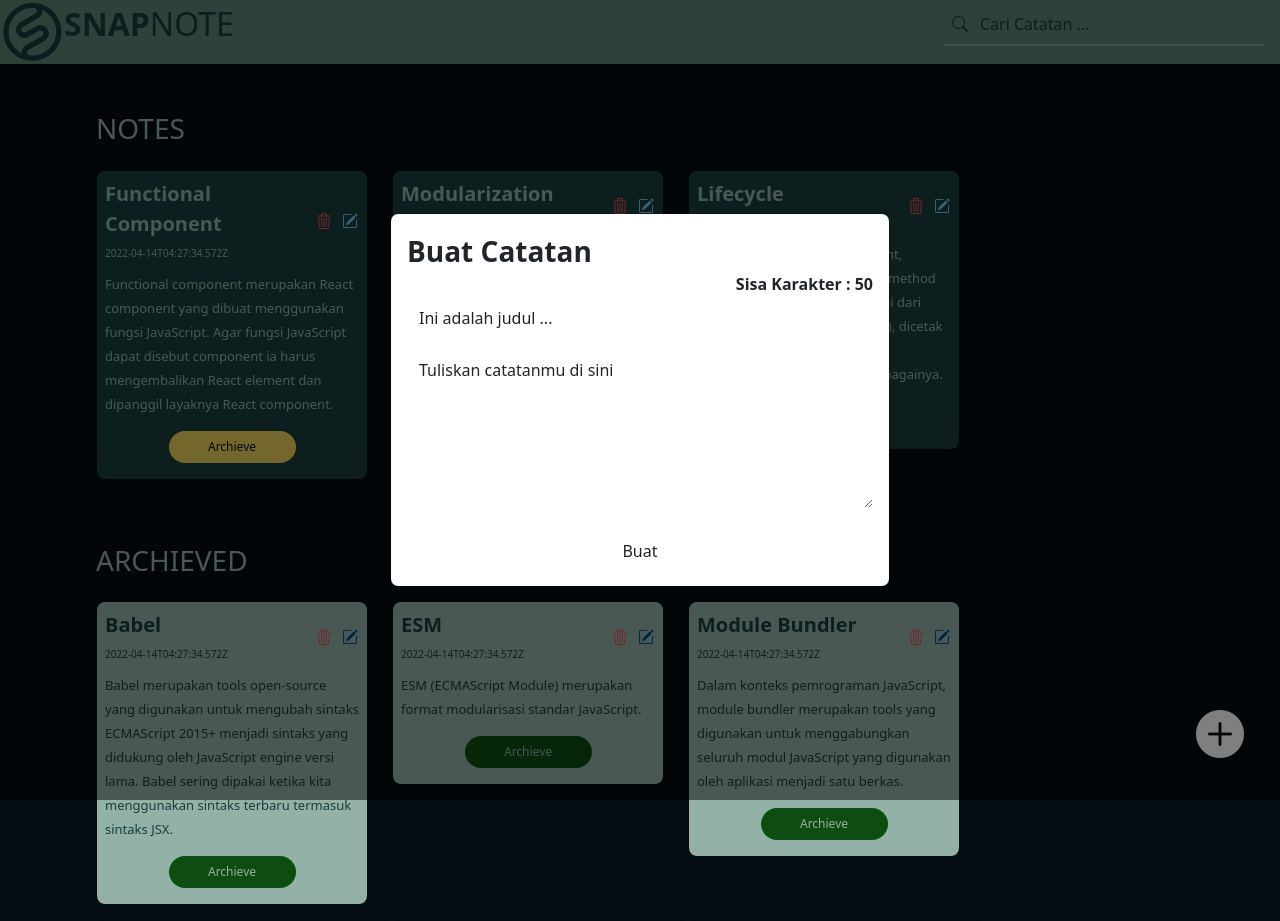
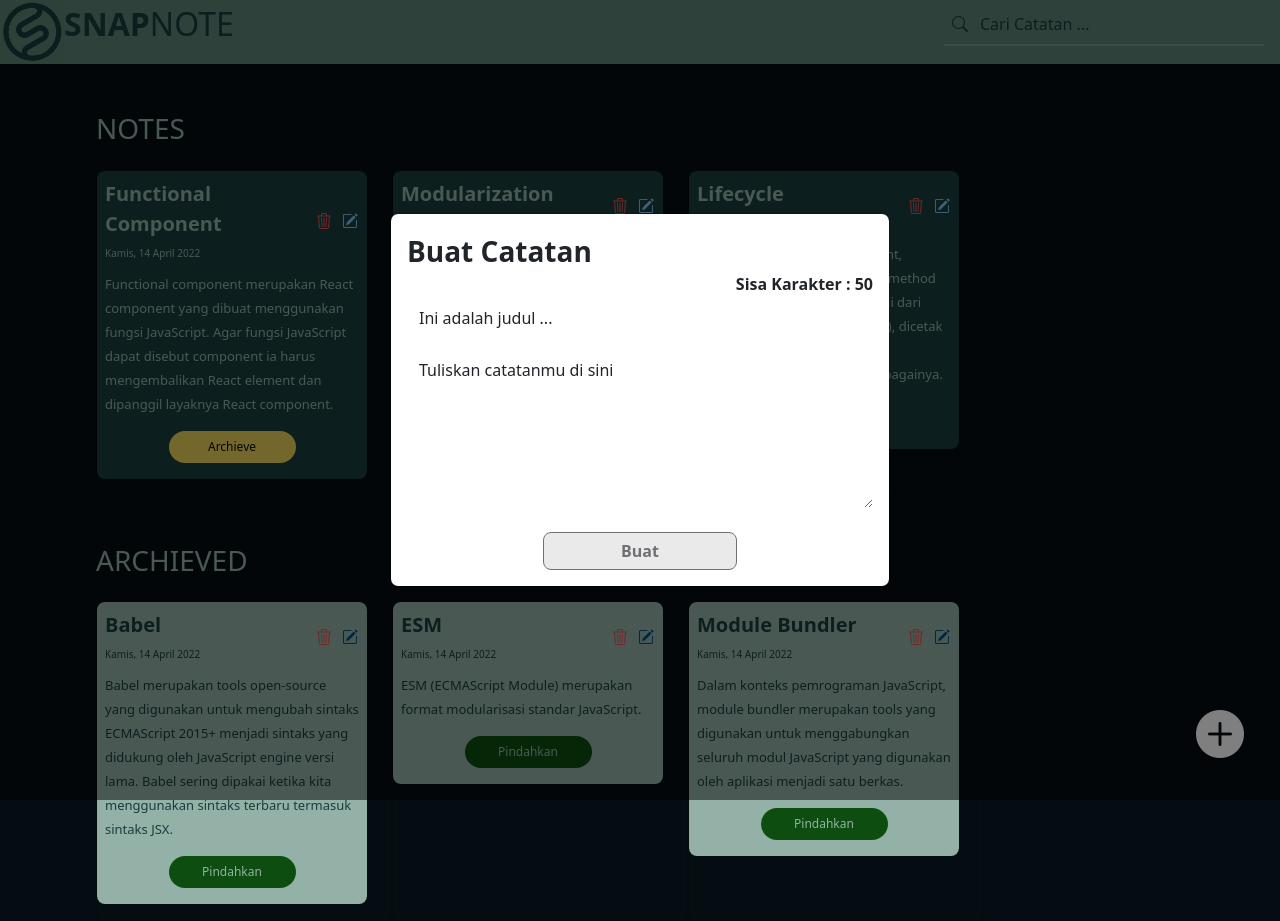
Before and after one commit to riskaamelia-wd/NotesApp, a React (Vite) app: page / in a window 1280 px wide. Both pictures are taken after a click on the button 1219 px from the left and 734 px from the top of the page. Built offline with nearby package versions, Linux system fonts and the light colour scheme.

Commit message:
update : format date

```diff
--- a/package.json
+++ b/package.json
@@ -13,6 +13,7 @@
     "@reduxjs/toolkit": "^1.9.7",
     "bootstrap": "^5.3.2",
     "bootstrap-icons": "^1.11.1",
+    "moment": "^2.29.4",
     "react": "^18.2.0",
     "react-bootstrap": "^2.9.1",
     "react-dom": "^18.2.0",
--- a/src/component/Form.jsx
+++ b/src/component/Form.jsx
@@ -42,15 +42,30 @@ const Form = ({number, show, handleClose, onSubmit, onChangeInput, onChangeTexta
                             onChange={onChangeTextarea}
                             ></textarea>
                         <div
-                            className={'col-5 m-auto'}
+                            className={'col-5 m-auto '}
                         >
+                            {
+                                valueInput !== '' && valueTextarea !== ''?(
                                     <Button
-                                className={'col-12 rounded-3 btnBuat'}
+                                    className={'col-12 modal-bg rounded-3 bg-success text-white'}
                                     text={'Buat'}
                                     type={'submit'}
                                     // onClick={onClickBtn}
                                     style={{color:'var(--light)', backgroundColor:'var(--primary)'}}
                                 />
+                                )
+                                :
+                                (
+                                    <button
+                                      id="disabledbutton"
+                                      className="btn rounded-3 col-12 fw-semibold"
+                                      style={{ backgroundColor: "#DFDFDF" }}
+                                      disabled
+                                          >
+                                      Buat
+                                    </button>
+                                  )
+                            }
                         </div>
                     </form>
                 </Modal.Body>
--- a/src/component/style.css
+++ b/src/component/style.css
@@ -1,3 +1,3 @@
 .modal-bg{
-    background-color: var(--light) !important;
+    background-color: var(--dark) !important;
   }
--- a/src/pages/index.jsx
+++ b/src/pages/index.jsx
@@ -19,36 +19,53 @@ const index = () => {
         id:uuid()
     })
     const [show, setShow] = useState(false)
+    const [showEdit, setShowEdit] = useState(false)
+    const [archivedData, setArchivedData] = useState([]);
+    const [activeData, setActiveData] = useState([]);
+    const [searchTerm, setSearchTerm] = useState('');
+    const [number, setNumber] = useState(50)
+    const notes = useSelector(state=>state.note.notes)
+    const dispatch = useDispatch()
     const handleSubmit = (e) => {
         e.preventDefault()
-    console.log(data);
-    if (data?.title !== '' && data?.body !== ''){
+        const dataIndex = notes.findIndex(item => item.id === data.id)
+        console.log(dataIndex, 'idn');
+        if(dataIndex === -1){
             const newNote = {
                 ...data,
                 createdAt: new Date().toLocaleDateString()
             };
             dispatch(addNotes(newNote))
+        } else{
+            const editData = [...notes]
+            editData.splice(dataIndex,1,data)
+            dispatch(updateNotes(editData))
         }
-    // setShow(false)
         handleClose()
     }
 
     const handleClose=()=>{
         setShow(false)
+        setShowEdit(false)
+        setNumber(50)
         setData({
-        id:'',
+            id:uuid(),
             title:'',
             body:'',
-        archived:'',
-        date:''
-    })
+            archived:false,
+            date:new Date().toLocaleDateString()
+    })}
+
+    const showFormattedDate = (date) => {
+        const options = {
+        weekday: "long",
+        year: "numeric",
+        month: "long",
+        day: "numeric"
         }
-    const [archivedData, setArchivedData] = useState([]);
-    const [activeData, setActiveData] = useState([]);
-    const [searchTerm, setSearchTerm] = useState('');
-    const notes = useSelector(state=>state.note.notes)
-    const dispatch = useDispatch()
-    console.log(notes);
+        return new Date(date).toLocaleDateString("id-ID", options)
+    }
+
     const processData = (data) => {
         const archived = data.filter((item) =>
             item.title.toLowerCase().includes(searchTerm.toLowerCase())
@@ -71,7 +88,6 @@ const index = () => {
     const handleArchived = (id, shouldArchive) => {
         const dataIndex = notes.findIndex(item => item.id === id);
         if (dataIndex !== -1) {
-            // const updatedNotes = [...notes];
             const updatedNotes = JSON.parse(JSON.stringify(notes));
 
             updatedNotes[dataIndex].archived = shouldArchive;
@@ -89,6 +105,20 @@ const index = () => {
     const handleSearch = (e) => {
         setSearchTerm(e.target.value);
     };
+    // const maxLength = 50;
+
+    // const handleChangeInput = (e) => {
+    //     const inputText = e.target.value;
+    //     const remainingChars = maxLength - inputText.length;
+
+    //     if (remainingChars >= 0) {
+    //         setData((prevState) => ({
+    //             ...prevState,
+    //             title: inputText,
+    //         }));
+    //         setNumber(remainingChars);
+    //     }
+    // };
 
     return(
         <>
@@ -97,17 +127,21 @@ const index = () => {
                 onChange={handleSearch}
             />
                 <Form
-                    number={50}
-                    show={show}
+                    number={number}
+                    show={show || showEdit}
                     modalTitle={'Buat Catatan'}
                     handleClose={handleClose}
                     onSubmit={handleSubmit}
-                    // onClick
-                    onChangeInput= {(e) => {
-                    setData((filledState) => ({
-                    ...filledState,
+                    onChangeInput={(e)=>{
+                        const remainingChars = 50 - e.target.value.length;
+
+                        if (remainingChars >= 0) {
+                            setData((prevState) => ({
+                                ...prevState,
                                 title: e.target.value,
                             }));
+                            setNumber(remainingChars);
+                        }
                     }}
                     onChangeTextarea={(e)=>{
                     setData((filledState)=>({
@@ -150,14 +184,14 @@ const index = () => {
                 <h3 style={{color:'var(--light)'}}>NOTES</h3>
                 <div className="scrolling-wrapper">
                     {
-                        activeData ?
+                        activeData && activeData.length > 0 ?
                         activeData?.map((item)=>(
                         <div className="card col-lg-3 col-md-4 col-6">
                             <Card
                                 key={item.id}
                                 note={item.body}
                                 title={item.title}
-                                    createdAt={item.createdAt}
+                                createdAt={showFormattedDate(item.createdAt)}
                                 textBtn={'Archieve'}
                                 classNameBtn={'btnNote col-12 rounded-4'}
                                 styleEdit={{color:'var(--info-light)'}}
@@ -165,16 +199,25 @@ const index = () => {
                                     color:'var(--light)',
                                     backgroundColor:'var(--primary)'
                                 }}
-                                    // onClickBtn={()=>handleBtnNote(item.id)}
                                 onClickBtn={()=>
                                     handleArchived(item.id, true)
                                 }
                                 onClickDelete={()=>handleDelete(item.id)}
+                                onClickEdit={() => {
+                                    setShowEdit(true);
+                                    setData({
+                                        id:item.id,
+                                        title:item.title,
+                                        body:item.body,
+                                        createdAt:item.createdAt,
+                                        archived:item.archived
+                                    })
+                                }}
                                 />
                             </div>
                         ))
                         :
-                                <p>no data</p>
+                            <p style={{color:'var(--light)'}}>Tidak ada catatan</p>
                         }
                 </div>
             </div>
@@ -185,30 +228,39 @@ const index = () => {
                 <h3 style={{color:'var(--light)'}}>ARCHIEVED</h3>
                 <div className="scrolling-wrapper">
                     {
-                        archivedData ?
+                        archivedData && archivedData.length > 0?
                         archivedData?.map((item)=>(
                             <div className="card col-lg-3 col-md-4 col-6">
                                 <Card
                                     key={item.id}
                                     note={item.body}
                                     title={item.title}
-                                    createdAt={item.createdAt}
-                                    textBtn={'Archieve'}
+                                    createdAt={showFormattedDate(item.createdAt)}
+                                    textBtn={'Pindahkan'}
                                     classNameBtn={'btnArchieve col-12 rounded-4'}
                                     styleEdit={{color:'var(--info)'}}
                                     styleDiv={{
                                         color:'var(--primary)',
                                         backgroundColor:'var(--light)'
                                     }}
-                                    // onClickBtn={()=>handleBtnArchieved(item.id)}
                                     onClickBtn={()=>
-                                        handleArchived(item.id, false)}
+                                        handleArchived(item.id,false)}
                                     onClickDelete={()=>handleDelete(item.id)}
+                                    onClickEdit={() => {
+                                        setShowEdit(true);
+                                        setData({
+                                            id:item.id,
+                                            title:item.title,
+                                            body:item.body,
+                                            createdAt:item.createdAt,
+                                            archived:item.archived
+                                        })
+                                    }}
                                     />
                                 </div>
                             ))
                             :
-                                <p>no data</p>
+                                <p style={{color:'var(--light)'}}>Tidak ada catatan</p>
                             }
                 </div>
             </div>
```
Also changed, not shown: 1 other file (tests, documents, lock files or other folders). Lines whose indentation alone changed are shown as unchanged.
